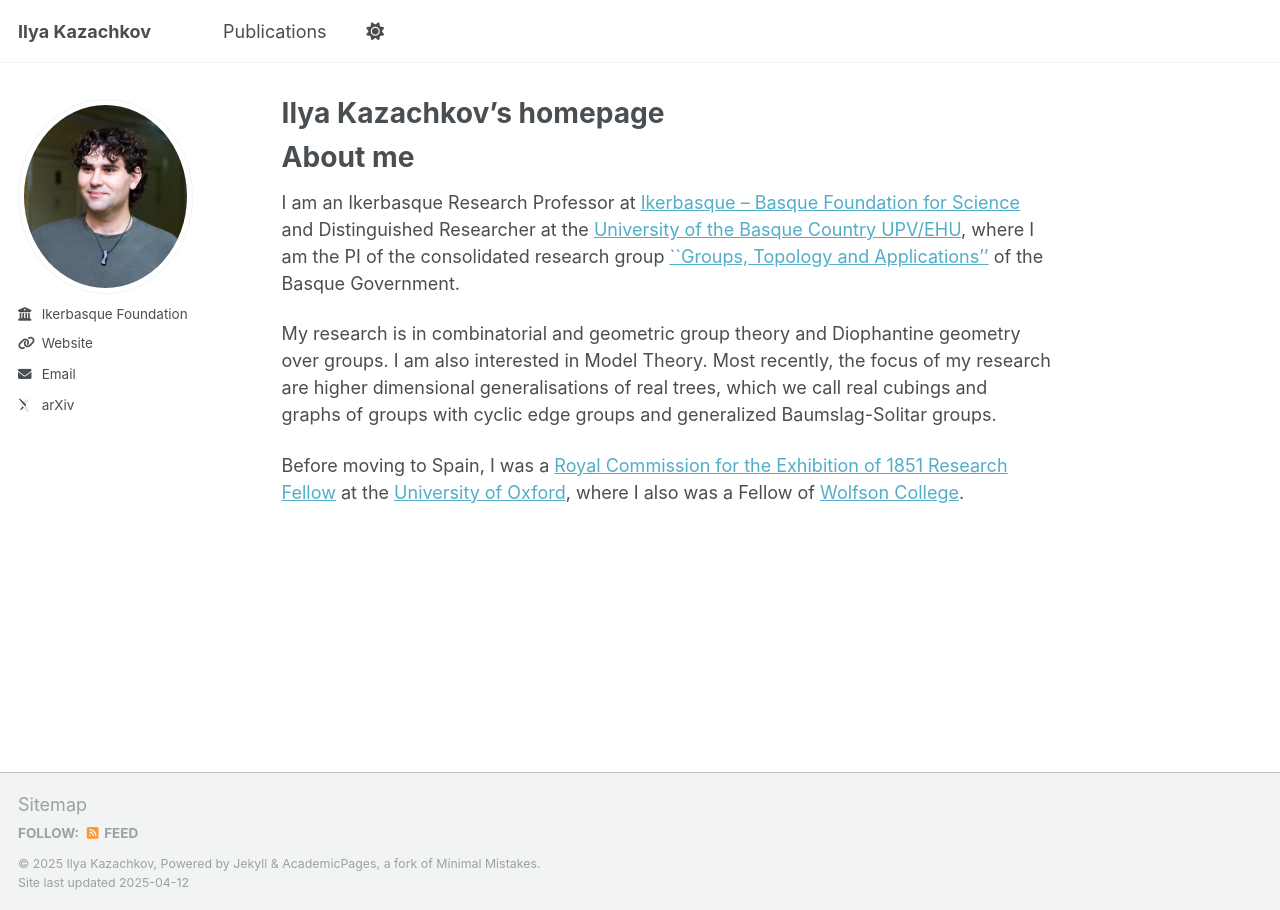
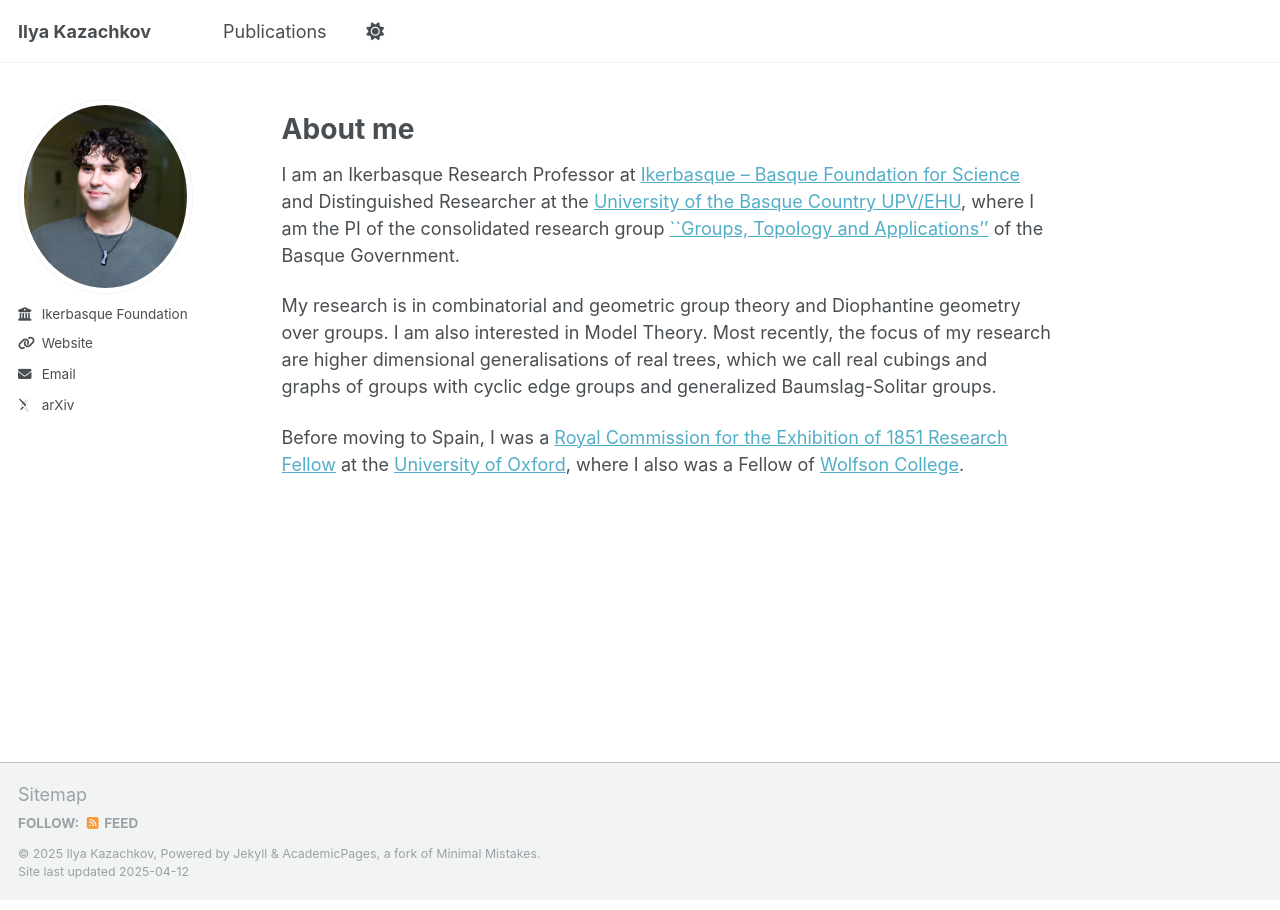
Before and after one commit to ilyakazachkov/ilyakazachkov.github.io, a Jekyll site: the page built from _pages/about.md, in a window 1280 px wide. Built offline with Jekyll 4.4.1, drawn with Linux system fonts in a browser that asks for light colours; some web fonts are replaced.

Commit message:
Update about.md

```diff
--- a/_pages/about.md
+++ b/_pages/about.md
@@ -1,6 +1,6 @@
 ---
 permalink: /
-title: "Ilya Kazachkov's homepage"
+title: ""
 author_profile: true
 redirect_from:
   - /about/
```
